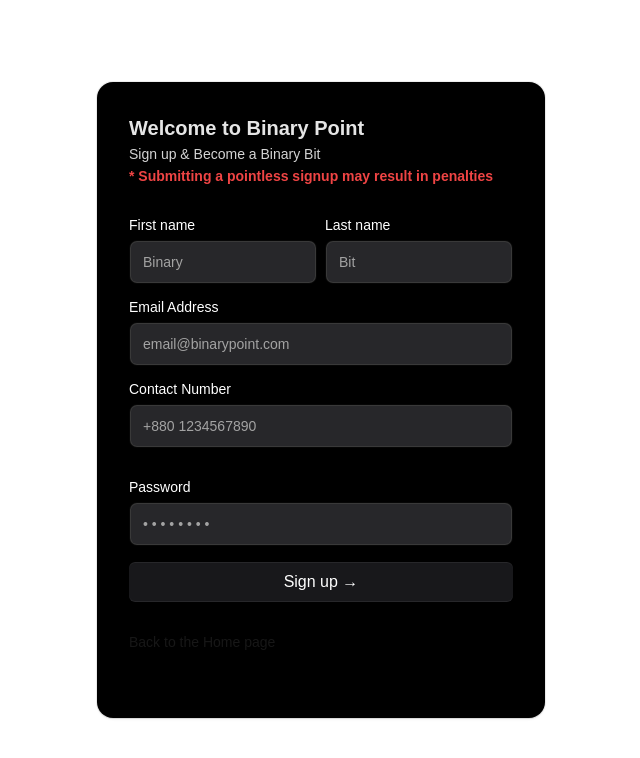
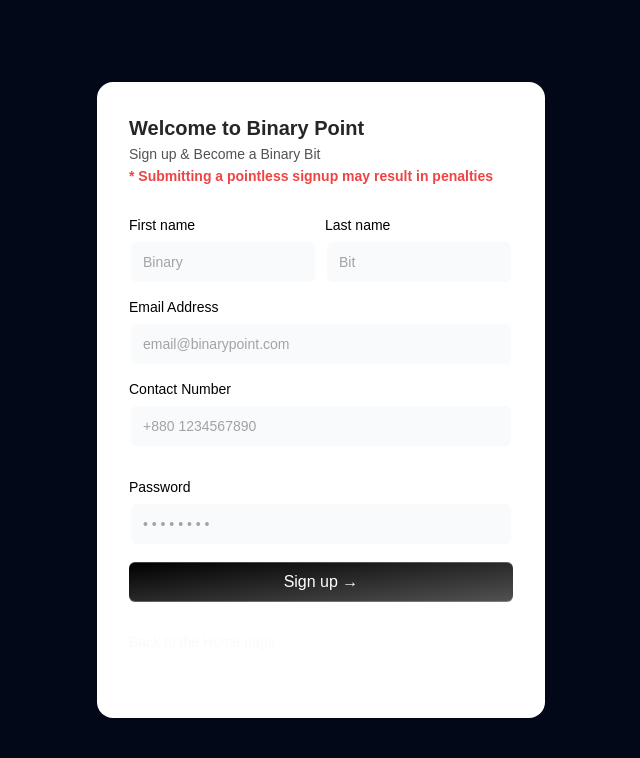
Before and after one commit to kamrul0031/BP_site, a Next.js app: page /signup in a window 1280 px wide. Shown: the top 758 px of the page, without its empty margins (319-959 px from the left). Built offline with nearby package versions, Linux system fonts and the light colour scheme.

Commit message:
setup shadcn

```diff
--- a/package.json
+++ b/package.json
@@ -9,14 +9,18 @@
     "lint": "next lint"
   },
   "dependencies": {
+    "@radix-ui/react-icons": "^1.3.0",
     "@radix-ui/react-label": "^2.1.0",
     "@tabler/icons-react": "^3.19.0",
+    "class-variance-authority": "^0.7.0",
     "clsx": "^2.1.1",
     "framer-motion": "^11.11.8",
+    "lucide-react": "^0.452.0",
     "next": "^14.2.15",
     "react": "^18",
     "react-dom": "^18",
-    "tailwind-merge": "^2.5.3"
+    "tailwind-merge": "^2.5.4",
+    "tailwindcss-animate": "^1.0.7"
   },
   "devDependencies": {
     "eslint": "^8",
--- a/src/app/globals.css
+++ b/src/app/globals.css
@@ -2,21 +2,7 @@
 @tailwind components;
 @tailwind utilities;
 
-:root {
-  --background: #ffffff;
-  --foreground: #171717;
-}
-
-@media (prefers-color-scheme: dark) {
-  :root {
-    --background: #0a0a0a;
-    --foreground: #ededed;
-  }
-}
-
 body {
-  color: var(--foreground);
-  background: var(--background);
   font-family: Arial, Helvetica, sans-serif;
 }
 
@@ -25,3 +11,68 @@ body {
     text-wrap: balance;
   }
 }
+
+@layer base {
+  :root {
+    --background: 0 0% 100%;
+    --foreground: 222.2 84% 4.9%;
+    --card: 0 0% 100%;
+    --card-foreground: 222.2 84% 4.9%;
+    --popover: 0 0% 100%;
+    --popover-foreground: 222.2 84% 4.9%;
+    --primary: 222.2 47.4% 11.2%;
+    --primary-foreground: 210 40% 98%;
+    --secondary: 210 40% 96.1%;
+    --secondary-foreground: 222.2 47.4% 11.2%;
+    --muted: 210 40% 96.1%;
+    --muted-foreground: 215.4 16.3% 46.9%;
+    --accent: 210 40% 96.1%;
+    --accent-foreground: 222.2 47.4% 11.2%;
+    --destructive: 0 84.2% 60.2%;
+    --destructive-foreground: 210 40% 98%;
+    --border: 214.3 31.8% 91.4%;
+    --input: 214.3 31.8% 91.4%;
+    --ring: 222.2 84% 4.9%;
+    --chart-1: 12 76% 61%;
+    --chart-2: 173 58% 39%;
+    --chart-3: 197 37% 24%;
+    --chart-4: 43 74% 66%;
+    --chart-5: 27 87% 67%;
+    --radius: 0.5rem;
+  }
+  .dark {
+    --background: 222.2 84% 4.9%;
+    --foreground: 210 40% 98%;
+    --card: 222.2 84% 4.9%;
+    --card-foreground: 210 40% 98%;
+    --popover: 222.2 84% 4.9%;
+    --popover-foreground: 210 40% 98%;
+    --primary: 210 40% 98%;
+    --primary-foreground: 222.2 47.4% 11.2%;
+    --secondary: 217.2 32.6% 17.5%;
+    --secondary-foreground: 210 40% 98%;
+    --muted: 217.2 32.6% 17.5%;
+    --muted-foreground: 215 20.2% 65.1%;
+    --accent: 217.2 32.6% 17.5%;
+    --accent-foreground: 210 40% 98%;
+    --destructive: 0 62.8% 30.6%;
+    --destructive-foreground: 210 40% 98%;
+    --border: 217.2 32.6% 17.5%;
+    --input: 217.2 32.6% 17.5%;
+    --ring: 212.7 26.8% 83.9%;
+    --chart-1: 220 70% 50%;
+    --chart-2: 160 60% 45%;
+    --chart-3: 30 80% 55%;
+    --chart-4: 280 65% 60%;
+    --chart-5: 340 75% 55%;
+  }
+}
+
+@layer base {
+  * {
+    @apply border-border;
+  }
+  body {
+    @apply bg-background text-foreground;
+  }
+}
--- a/src/lib/utils.js
+++ b/src/lib/utils.js
@@ -1,5 +1,5 @@
 import { clsx } from "clsx";
-import { twMerge } from "tailwind-merge";
+import { twMerge } from "tailwind-merge"
 
 export function cn(...inputs) {
   return twMerge(clsx(inputs));
--- a/tailwind.config.js
+++ b/tailwind.config.js
@@ -12,15 +12,62 @@ module.exports = {
     // Or if using `src` directory:
     "./src/**/*.{js,ts,jsx,tsx,mdx}",
   ],
-  darkMode: "class",
+  darkMode: ["class", "class"],
   theme: {
-    extend: {
-      boxShadow: {
-        input: `0px 2px 3px -1px rgba(0,0,0,0.1), 0px 1px 0px 0px rgba(25,28,33,0.02), 0px 0px 0px 1px rgba(25,28,33,0.08)`,
-      },
-    },
+  	extend: {
+  		boxShadow: {
+  			input: '`0px 2px 3px -1px rgba(0,0,0,0.1), 0px 1px 0px 0px rgba(25,28,33,0.02), 0px 0px 0px 1px rgba(25,28,33,0.08)`'
+  		},
+  		borderRadius: {
+  			lg: 'var(--radius)',
+  			md: 'calc(var(--radius) - 2px)',
+  			sm: 'calc(var(--radius) - 4px)'
+  		},
+  		colors: {
+  			background: 'hsl(var(--background))',
+  			foreground: 'hsl(var(--foreground))',
+  			card: {
+  				DEFAULT: 'hsl(var(--card))',
+  				foreground: 'hsl(var(--card-foreground))'
+  			},
+  			popover: {
+  				DEFAULT: 'hsl(var(--popover))',
+  				foreground: 'hsl(var(--popover-foreground))'
+  			},
+  			primary: {
+  				DEFAULT: 'hsl(var(--primary))',
+  				foreground: 'hsl(var(--primary-foreground))'
+  			},
+  			secondary: {
+  				DEFAULT: 'hsl(var(--secondary))',
+  				foreground: 'hsl(var(--secondary-foreground))'
+  			},
+  			muted: {
+  				DEFAULT: 'hsl(var(--muted))',
+  				foreground: 'hsl(var(--muted-foreground))'
+  			},
+  			accent: {
+  				DEFAULT: 'hsl(var(--accent))',
+  				foreground: 'hsl(var(--accent-foreground))'
+  			},
+  			destructive: {
+  				DEFAULT: 'hsl(var(--destructive))',
+  				foreground: 'hsl(var(--destructive-foreground))'
+  			},
+  			border: 'hsl(var(--border))',
+  			input: 'hsl(var(--input))',
+  			ring: 'hsl(var(--ring))',
+  			chart: {
+  				'1': 'hsl(var(--chart-1))',
+  				'2': 'hsl(var(--chart-2))',
+  				'3': 'hsl(var(--chart-3))',
+  				'4': 'hsl(var(--chart-4))',
+  				'5': 'hsl(var(--chart-5))'
+  			}
+  		}
+  	}
   },
-  plugins: [addVariablesForColors],
+  plugins: [addVariablesForColors, require("tailwindcss-animate")],
 };
 
 // This plugin adds each Tailwind color as a global CSS variable, e.g. var(--gray-200).
```
Also changed, not shown: components.json (added), 1 other file (tests, documents, lock files or other folders).
